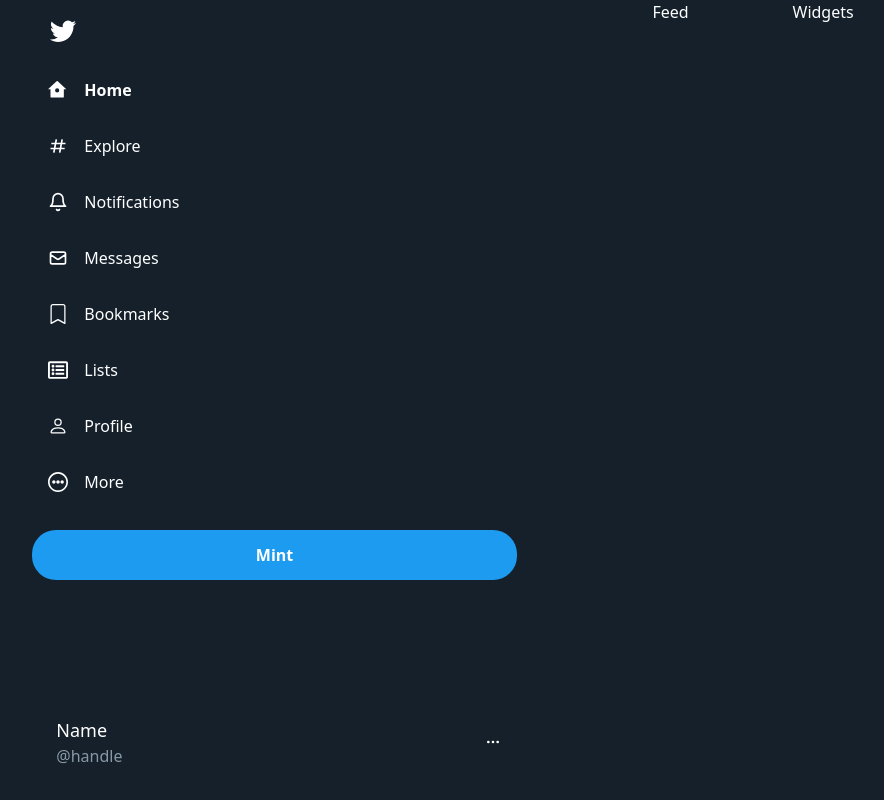
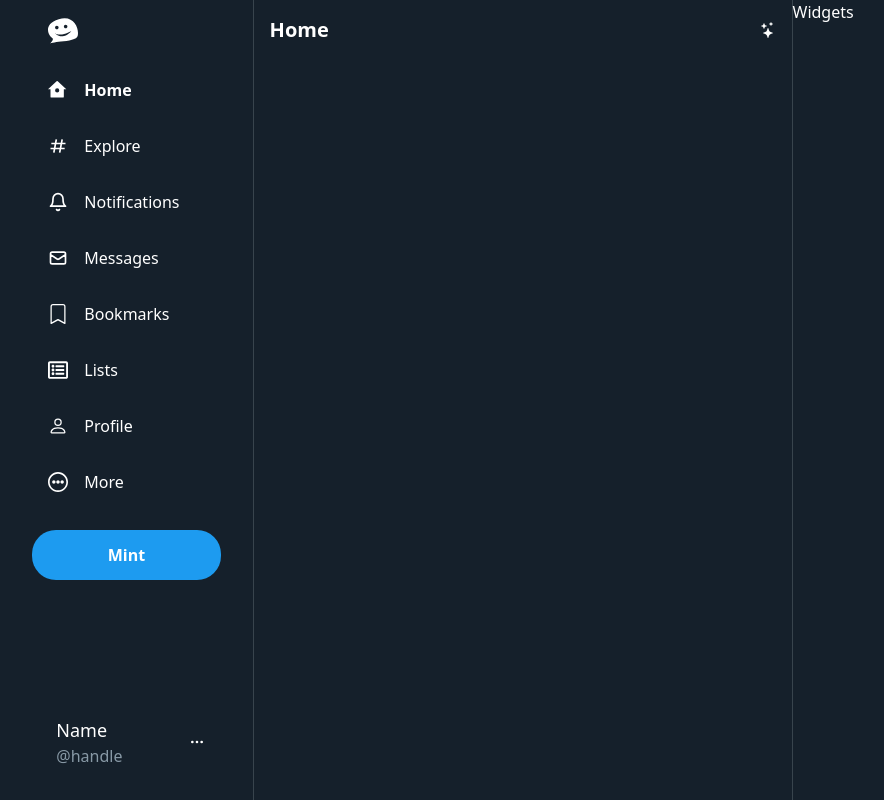
Before and after one commit to ethan-x11/adica, a Next.js app in the folder client/: page / in a window 1280 px wide. Shown: the whole page, without its empty margins (213-1097 px from the left). Built offline with nearby package versions, Linux system fonts and the light colour scheme.

Commit message:
sidebar design complete

```diff
--- a/client/components/Sidebar.tsx
+++ b/client/components/Sidebar.tsx
@@ -8,6 +8,7 @@
 import { CgMoreO } from 'react-icons/cg'
 import { VscTwitter } from 'react-icons/vsc'
 import { BsBookmark, BsBookmarkFill, BsPerson, BsPersonFill } from 'react-icons/bs'
+import { TfiThemifyFaviconAlt } from "react-icons/tfi";
 
 const style = {
     wrapper: `flex-[0.7] px-8 flex flex-col`,
@@ -29,7 +30,7 @@
     return (
         <div className={style.wrapper}>
             <div className={style.iconContainer}>
-                <VscTwitter/>
+                <TfiThemifyFaviconAlt/>
             </div>
             <div className={style.navContainer}>
                 <SidebarOption
--- /dev/null
+++ b/client/components/home/Feed.tsx
@@ -0,0 +1,23 @@
+import { BsStars } from 'react-icons/bs'
+import TweetBox from './tweetBox'
+
+const style = {
+    wrapper: `flex-[2] border-r border-l border-[#38444d] overflow-y-scroll`,
+    header: `sticky top-0 bg-[#15202b] z-10 p-4 flex justify-between items-center`,
+    headerTitle: `text-xl font-bold`,
+}
+
+
+function Feed () {
+    return (
+        <div className={`${style.wrapper},no-scrollbar`}>
+            <div className={style.header}>
+                <div className={style.headerTitle}>Home</div>
+                <BsStars />
+            </div>
+            <TweetBox />
+        </div>
+    )
+}
+
+export default Feed
--- /dev/null
+++ b/client/components/home/TweetBox.tsx
@@ -0,0 +1,25 @@
+import { useState, useContext } from 'react'
+import { BsCardImage, BsEmojiSmile } from 'react-icons/bs'
+import { RiFileGifLine, RiBarChartHorizontalFill } from 'react-icons/ri'
+import { IoMdCalendar } from 'react-icons/io'
+import { MdOutlineLocationOn } from 'react-icons/md'
+
+const style = {
+    wrapper: `px-4 flex flex-row border-b border-[#38444d] pb-4`,
+    tweetBoxLeft: `mr-4`,
+    tweetBoxRight: `flex-1`,
+    profileImage: `height-12 w-12 rounded-full`,
+    inputField: `w-full h-full outline-none bg-transparent text-lg`,
+    formLowerContainer: `flex`,
+    iconsContainer: `text-[#1d9bf0] flex flex-1 items-center`,
+    icon: `mr-2`,
+    submitGeneral: `px-6 py-2 rounded-3xl font-bold`,
+    inactiveSubmit: `bg-[#196195] text-[#95999e]`,
+    activeSubmit: `bg-[#1d9bf0] text-white`,
+}
+
+function TweetBox() {
+
+}
+
+export default TweetBox
--- a/client/pages/index.tsx
+++ b/client/pages/index.tsx
@@ -2,6 +2,7 @@
 import Head from 'next/head'
 import Image from 'next/image'
 import Sidebar from '../components/Sidebar'
+import Feed from '../components/home/Feed'
 
 const style ={
   wrapper: `flex justify-center h-screen select-none bg-[#15202b] text-white`, //min-h-screen flex-col items-center justify-center py-2
@@ -19,7 +20,7 @@
       <div className={style.wrapper}>
           <div className={style.content}>
             <Sidebar/>
-            <h2>Feed</h2>
+            <Feed />
             <h2>Widgets</h2>
           </div>
       </div>
```
